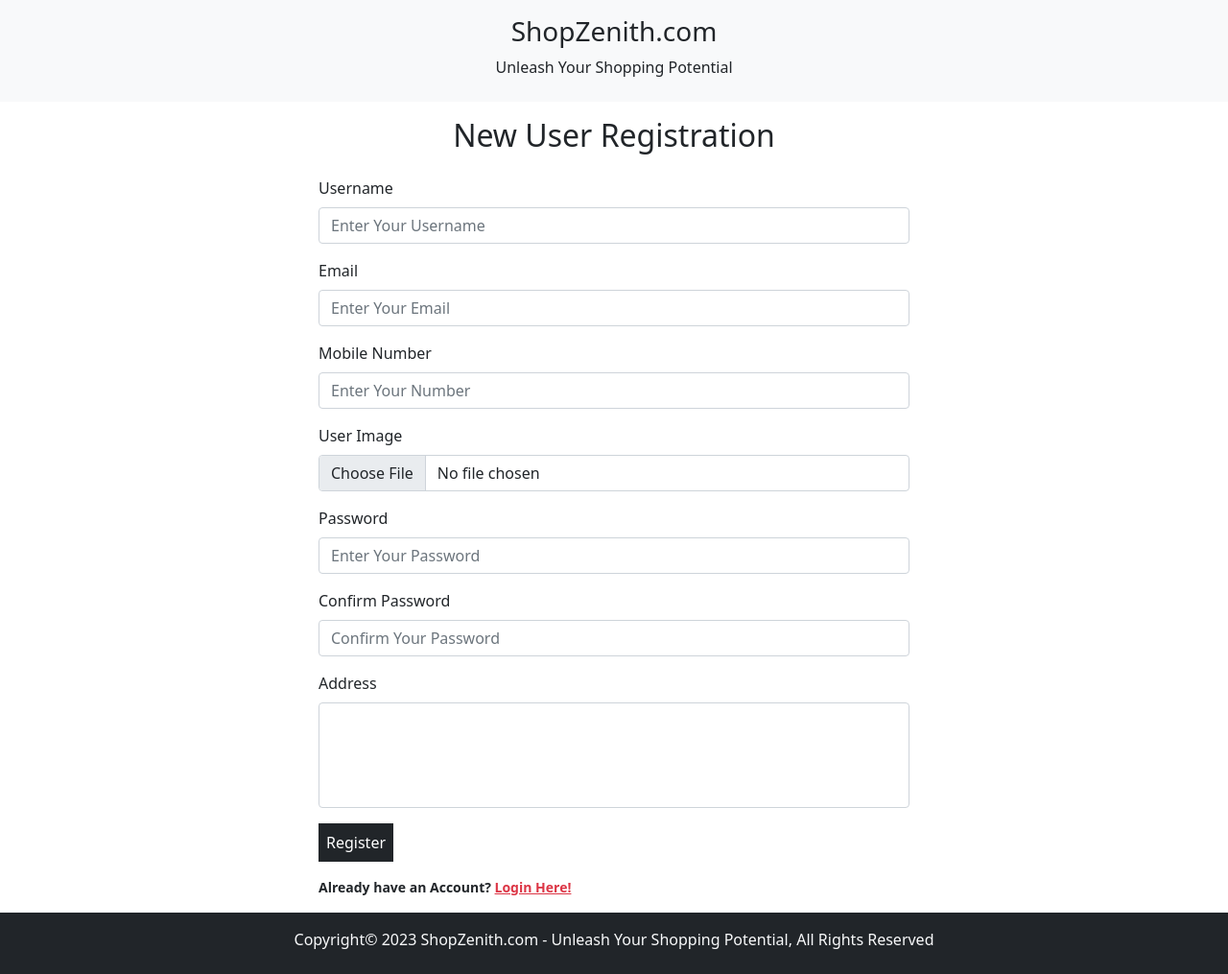
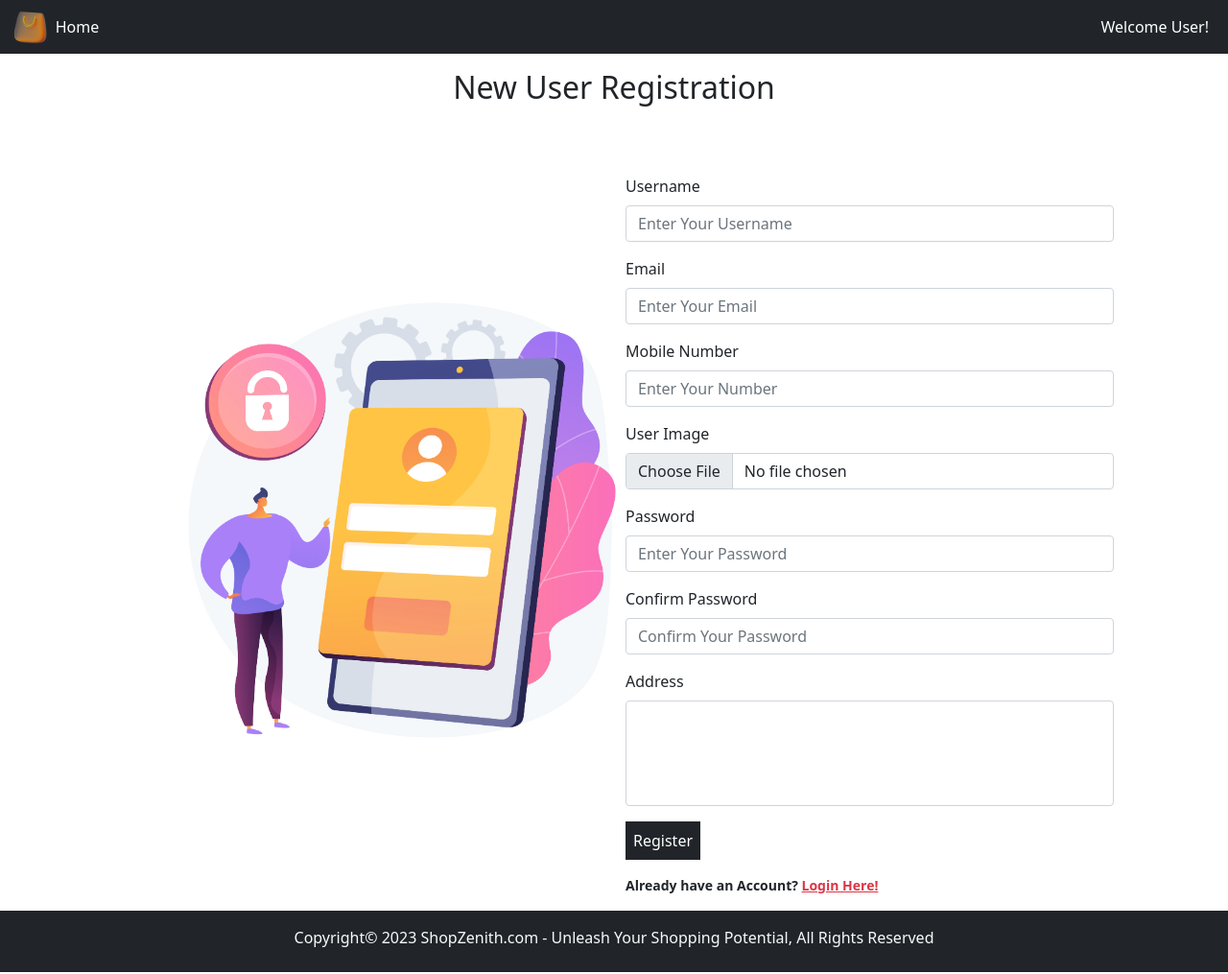
Before and after one commit to anandnbarai/ShopZenith.com_ecomm, a PHP site: page /user/user_register.php in a window 1280 px wide. Shown: the whole page at 96% size. Run offline with PHP 8.4, Linux system fonts and the light colour scheme; some libraries are stand-ins or nearby versions.

Commit message:
Add files via upload

```diff
--- a/functions/common_function.php
+++ b/functions/common_function.php
@@ -175,7 +175,7 @@ function get_unique_brands()
 function getbrands()
 {
     global $con;
-    $select_brands = "select * from `brands`";
+    $select_brands = "select * from `brands` order by rand() LIMIT 0,10";
     $result_brands = mysqli_query($con, $select_brands);
     while ($row_data = mysqli_fetch_assoc($result_brands)) {
         $brand_title = $row_data['brand_title'];
@@ -190,7 +190,7 @@ function getbrands()
 function getcategory()
 {
     global $con;
-    $select_categories = "select * from `categories`";
+    $select_categories = "select * from `categories` order by rand() LIMIT 0,10";
     $result_categories = mysqli_query($con, $select_categories);
 
     while ($row_data = mysqli_fetch_assoc($result_categories)) {
--- a/user/user_register.php
+++ b/user/user_register.php
@@ -10,7 +10,7 @@ include('../functions/common_function.php');
 <head>
     <meta charset="UTF-8">
     <meta name="viewport" content="width=device-width, initial-scale=1.0">
-    <title>ShopZenith - User Regiteration</title>
+    <title>User Regiteration | ShopZenith - Unleash your shopping potential</title>
 
     <link rel="icon" type="image/x-icon" href="../img/Yellow E-commerce Shop Bag Store Logo.png">
     <!-- Boostrap CSS Link -->
@@ -34,21 +34,46 @@ include('../functions/common_function.php');
         textarea {
             resize: none;
         }
+
+        .logo {
+            width: 3%;
+            height: 2%;
+        }
+
+        .reg_image {
+            width: 600px;
+            object-fit: contain;
+        }
     </style>
 </head>
 
 <body>
 
-    <div class="bg-light p-2">
-        <h3 class="text-center mt-2">ShopZenith.com</h3>
-        <p class="text-center">Unleash Your Shopping Potential </p>
-    </div>
+    <nav class="navbar navbar-expand-lg navbar-dark text-white bg-dark">
+        <div class="container-fluid">
+            <img src="../img/Yellow E-commerce Shop Bag Store Logo.png" class="logo">
+            <ul class="navbar-nav me-auto mb-2 mb-lg-0">
+                <li class="nav-item">
+                    <a class="nav-link text-white" aria-current="page" href="../index.php">Home</a>
+                </li>
+            </ul>
+            <ul class="navbar-nav">
+                <li class="nav-item">
+                    <a href="" class="nav-link text-white">Welcome User!</a>
+                </li>
+            </ul>
+        </div>
+    </nav>
+
 
     <div class="container-fluid">
         <h2 class="text-center my-3">New User Registration</h2>
 
         <div class="row d-flex align-items-center justify-content-center mt-4">
-            <div class="col-lg-12 col-xl-6">
+            <div class="col-lg-6 col-xl-5">
+                <img src="../img/Wavy_Tech-28_Single-10.jpg" alt="Register Image" class="reg_image">
+            </div>
+            <div class="col-lg-6 col-xl-5 mt-5">
                 <form action="" method="post" enctype="multipart/form-data">
 
 
```
Also changed, not shown: user/user_login.php (+11 -3 lines), img/6300830.jpg (added), img/Wavy_Tech-28_Single-10.jpg (added), img/edge-40-pay40030in-motorola-original-imagpqzchzhg6fex.webp (added), img/wd-wdbhdw0020bbk-eesn-original-imafbpgsafczjgqm.webp (added), user/user_images/5d5377dc-d3dd-48ba-8ec9-2a1630146d8d_600x.webp (added), user/user_images/6300830.jpg (added).
